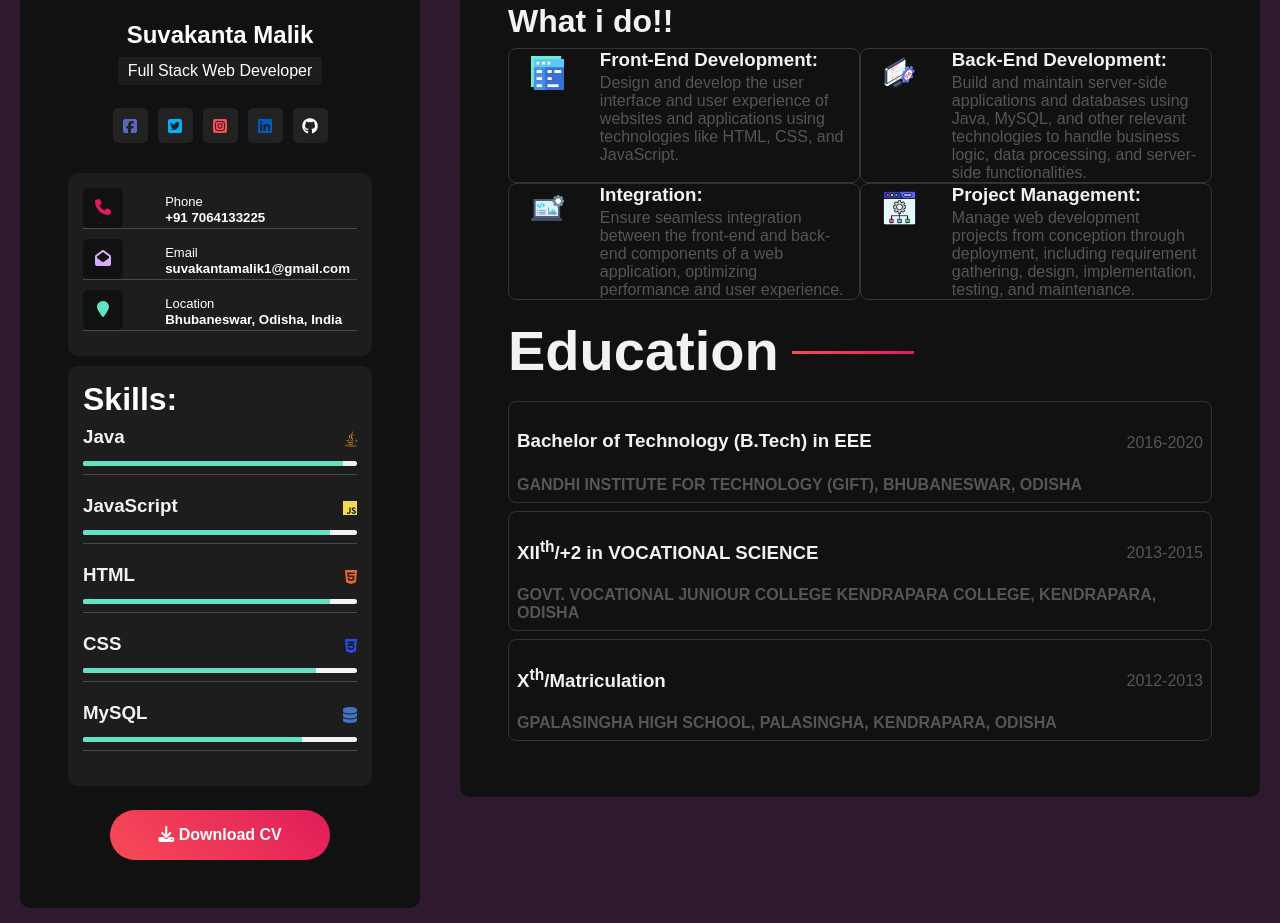
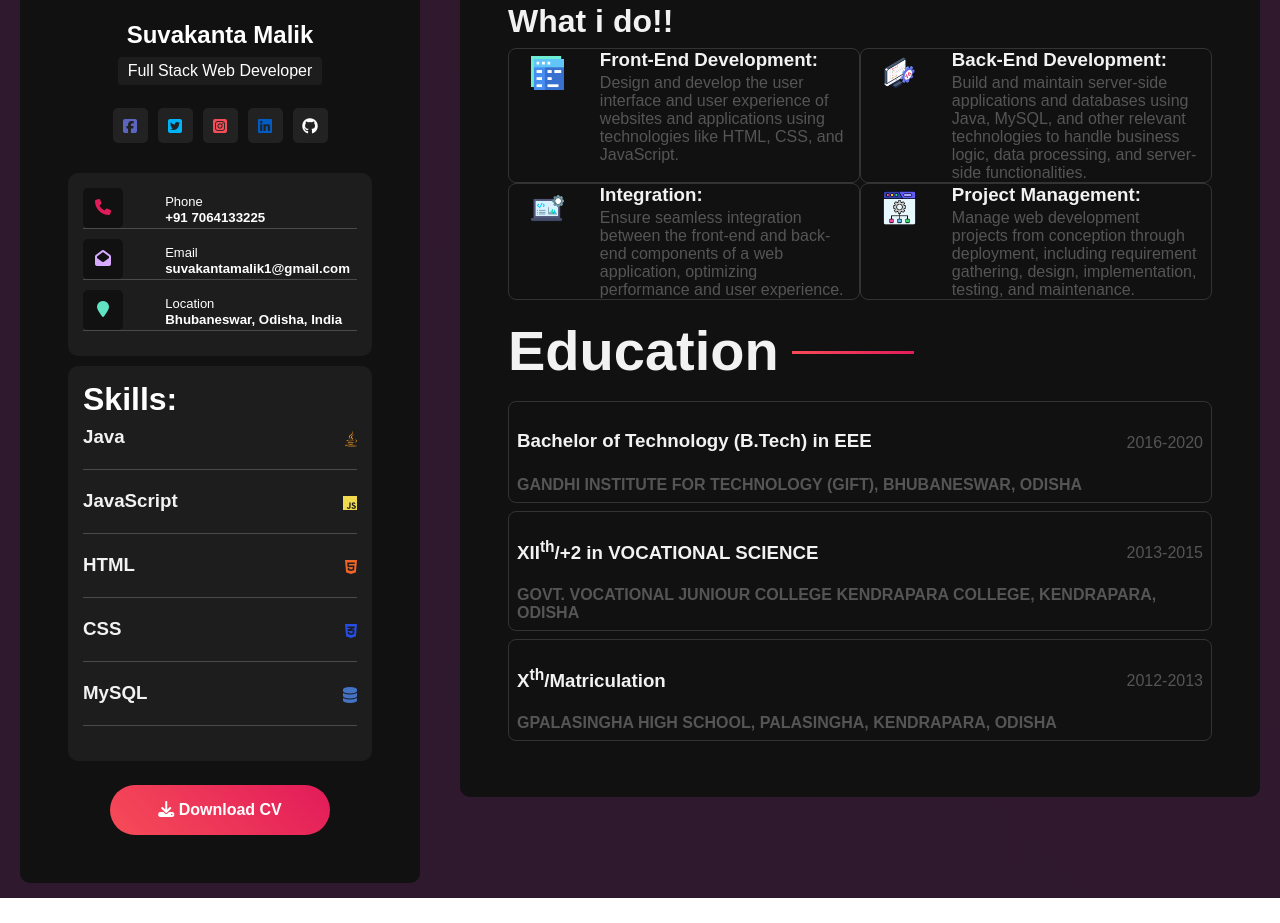
Before and after one commit to suvakantamalik/my-portfolio.io, a plain HTML site: page index.html in a window 1280 px wide. Shown: the part 341-1264 px from the top of the page. After the commit the page ends 1239 px from the top, so only its background shows below. Drawn offline with Linux system fonts and the light colour scheme.

Commit message:
Update index.html
hide progress-bar

```diff
--- a/index.html
+++ b/index.html
@@ -87,45 +87,55 @@
                                 <h3>Java</h3>
                                 <i class="fa-brands fa-java" style=" color: #f89820"></i>
                             </div>
-                            <div class="skill-bar">
+
+<!--                             <div class="skill-bar">
                                 <div class="skill-progress" style="width: 95%"></div>
-                            </div>
+                            </div> -->
+
                         </div>
                         <div class="skill-box">
                             <div class="skill-name">
                                 <h3>JavaScript</h3>
                                 <i class="fa-brands fa-js" style=" color: #f0db4f"></i>
                             </div>
-                            <div class="skill-bar">
+
+<!--                             <div class="skill-bar">
                                 <div class="skill-progress" style="width: 90%"></div>
-                            </div>
+                            </div> -->
+
                         </div>
                         <div class="skill-box">
                             <div class="skill-name">
                                 <h3>HTML</h3>
                                 <i class="fa-brands fa-html5" style=" color: #f06529"></i>
                             </div>
-                            <div class="skill-bar">
+
+<!--                             <div class="skill-bar">
                                 <div class="skill-progress" style="width: 90%"></div>
-                            </div>
+                            </div> -->
+
                         </div>
                         <div class="skill-box">
                             <div class="skill-name">
                                 <h3>CSS</h3>
                                 <i class="fa-brands fa-css3-alt" style=" color: #264de4"></i>
                             </div>
-                            <div class="skill-bar">
+
+<!--                             <div class="skill-bar">
                                 <div class="skill-progress" style="width: 85%"></div>
-                            </div>
+                            </div> -->
+
                         </div>
                         <div class="skill-box">
                             <div class="skill-name">
                                 <h3>MySQL</h3>
                                 <i class="fa-solid fa-database" style=" color: #4472c4"></i>
                             </div>
-                            <div class="skill-bar">
+
+<!--                             <div class="skill-bar">
                                 <div class="skill-progress" style="width: 80%"></div>
-                            </div>
+                            </div> -->
+
                         </div>
                     </div>
                 </div>
```
